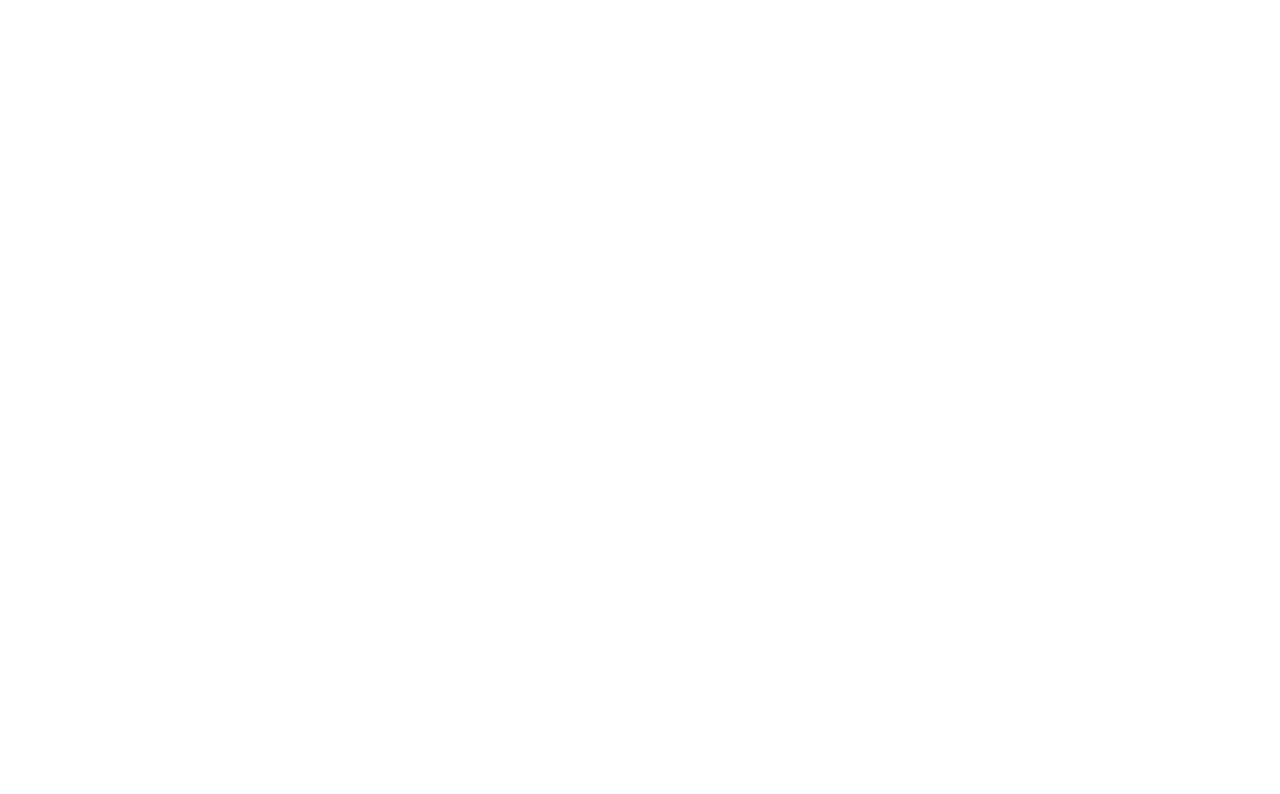
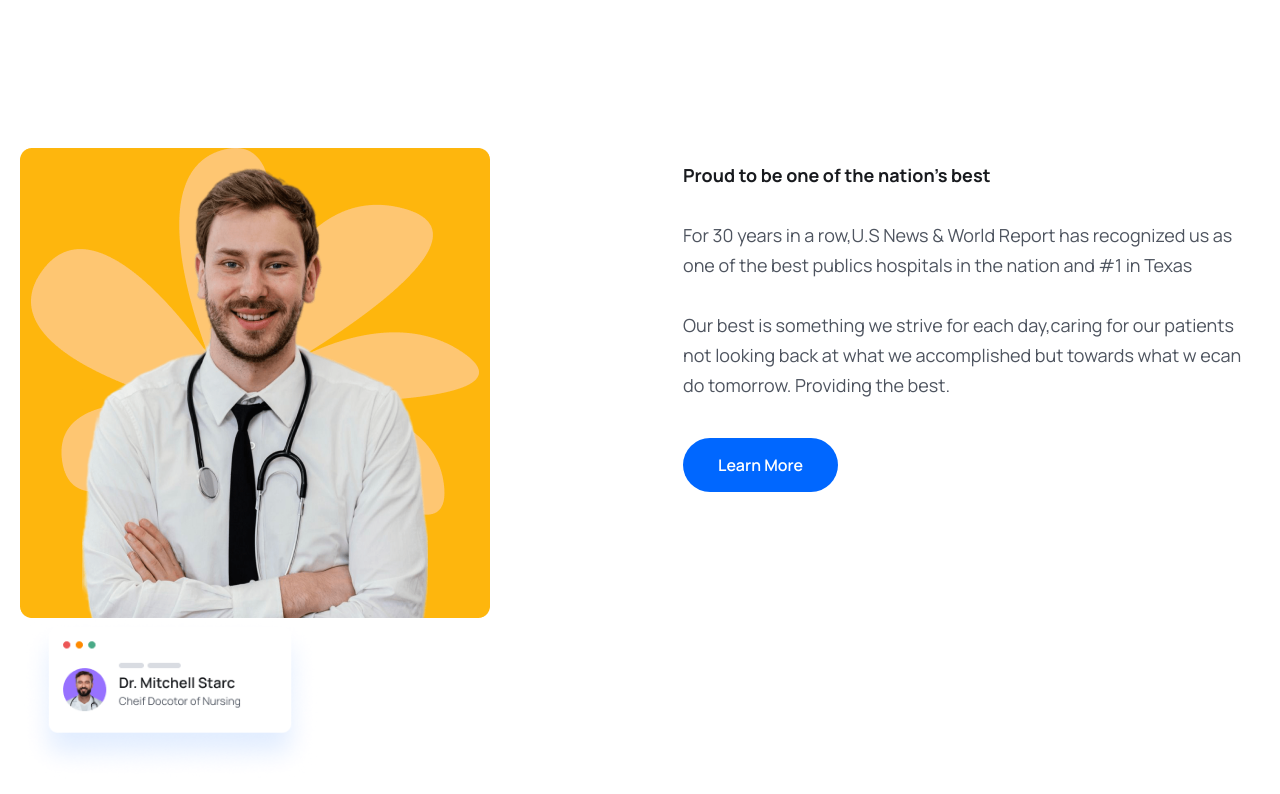
Before and after one commit to shamanth2404/DoctorAppointment, a React (Vite) app in the folder frontend/: page / in a window 1280 px wide. Shown: the part 1495-2289 px from the top of the page. Before the commit the page ends 1718 px from the top, so only its background shows below. Built offline with nearby package versions, Linux system fonts and the light colour scheme.

Commit message:
About Section

```diff
--- a/frontend/src/components/about/About.jsx
+++ b/frontend/src/components/about/About.jsx
@@ -1,4 +1,7 @@
 import React from 'react'
+import aboutImg from '../../assets/images/about.png'
+import aboutCardImg from '../../assets/images/about-card.png'
+import {Link} from 'react-router-dom'
 
 const About = () => {
   return (
@@ -6,7 +9,21 @@
         <div className="container">
             <div className="flex justify-between gap-[50px] lg:gap-[130px] xl:gap-0 flex-col lg:flex-row">
                 {/* About Image */}
-
+                <div className="realtive w-3/4 lg:w-1/2 xl:w-[770px] z-10 order-2 lg:order-1">
+                  <img src={aboutImg} alt="" />
+                  <div className=" z-20 bottom-4 w-[200px] md:w-[300px] right-[-30%] md:right-[-7%] lg:right-[22%]">
+                    <img src={aboutCardImg} alt="" />
+                  </div>
+                </div>
+                {/* About Content */}
+                <div className="w-full lg:w-1/2 xl:w-[670px] order-1 lg:order-2">
+                  <h2 className="heading">Proud to be one of the nation's best</h2>
+                  <p className="textPara">For 30 years in a row,U.S News & World Report has recognized us as one of the best publics hospitals in the nation and #1 in Texas</p>
+                  <p className="textPara mt-[30px]">Our best is something we strive for each day,caring for our patients not looking back at what we accomplished but towards what w ecan do tomorrow. Providing the best.</p>
+                  <Link to='/'>
+                    <button className='btn'>Learn More</button>
+                  </Link>
+                </div>
             </div>
         </div>
     </section>
--- a/frontend/src/pages/Home.jsx
+++ b/frontend/src/pages/Home.jsx
@@ -136,6 +136,13 @@
       </section>
 
       <About />
+
+      {/* Services Section */}
+      <section>
+        <div className="container">
+
+        </div>
+      </section>
     </>
   );
 };
```
